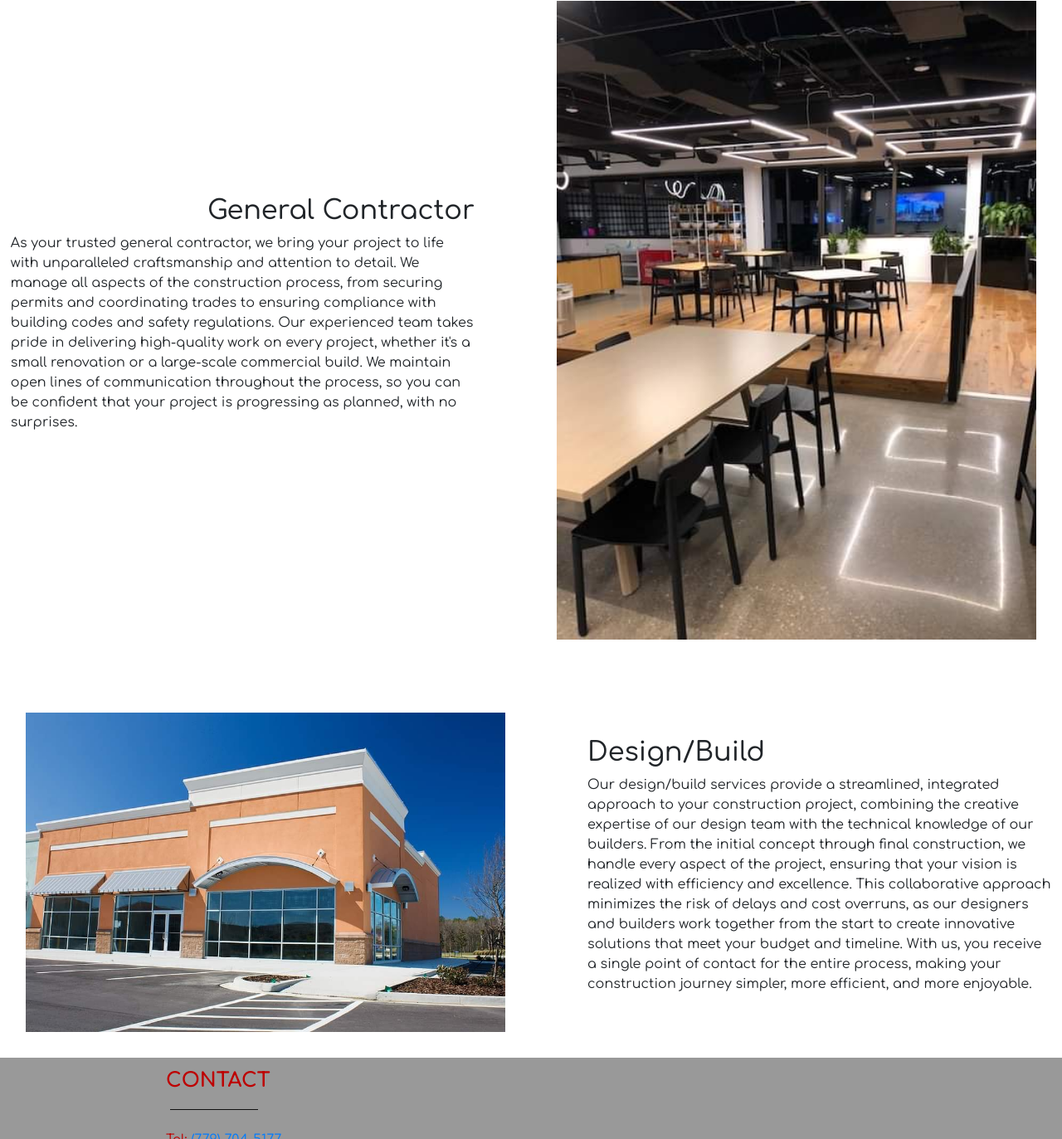
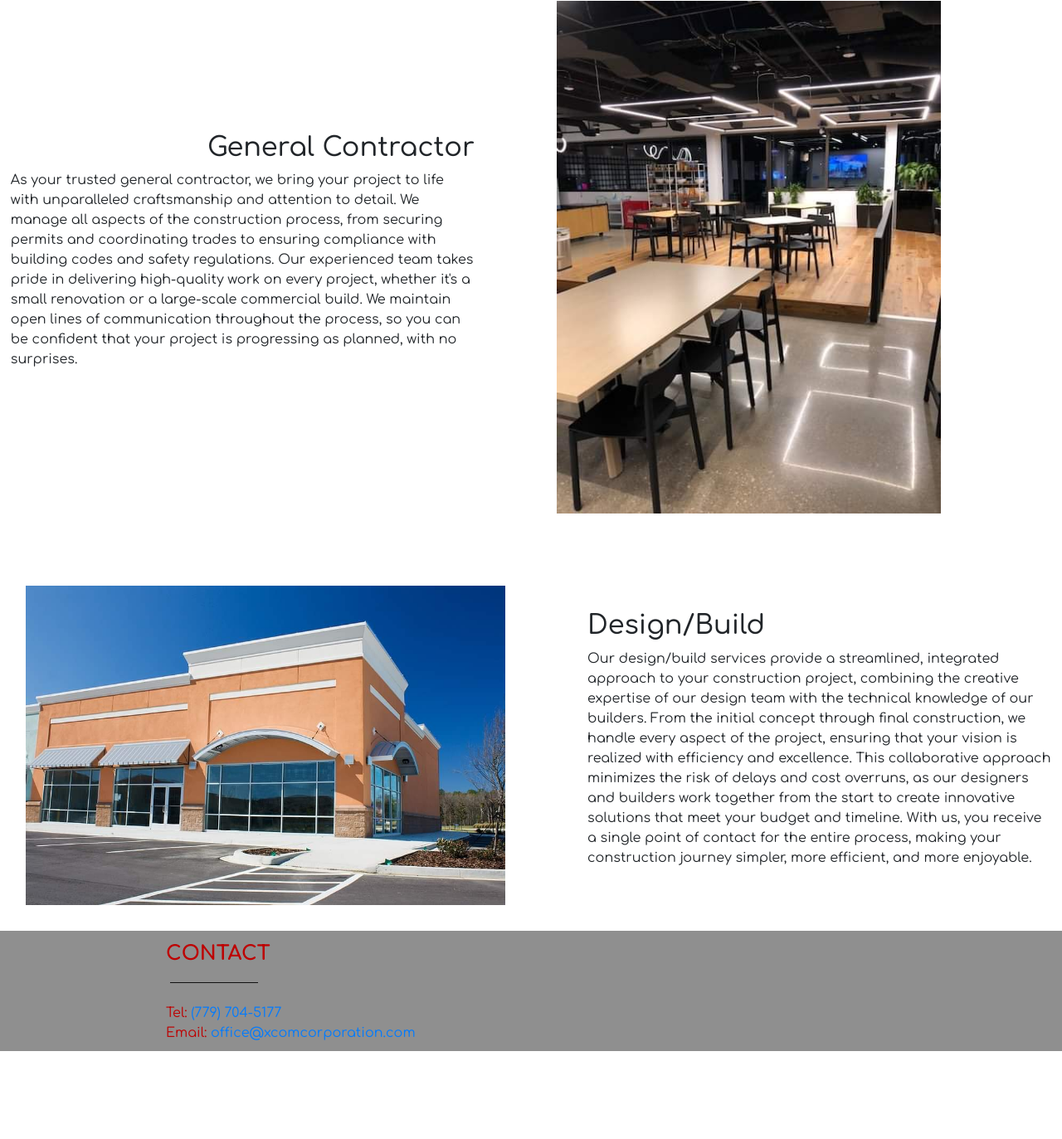
Before and after one commit to pathwaytls/xcomcorporation, a plain HTML site: page index.html in a window 1280 px wide. Shown: the part 1427-2800 px from the top of the page at 83% size. After the commit the page ends 2694 px from the top, so only its background shows below. Drawn offline with nearby package versions, Linux system fonts and the light colour scheme.

Commit message:
Update index.html

```diff
--- a/index.html
+++ b/index.html
@@ -23,7 +23,7 @@
     <title>XCOM Corporation</title>
 </head>
 <style>
-.navbar {padding:5px;background:#999;height:80px;width:100%;position:sticky;top:0;left:0;}
+.navbar {padding:5px;background:#45454599;height:80px;width:100%;position:sticky;top:0;left:0;-webkit-transition: all 0.3s ease;transition: all 0.3s ease;}
 .navbar a {color:#222;text-decoration:none;}
 .navdiv {display:flex;width:100%;justify-content:space-between;align-items:center;margin:0 10%;font-family:Comfortaa;}
 .navdiv {}
@@ -47,7 +47,7 @@
 .infotextright {display:flex;flex-direction:column;align-items:flex-start;margin-left:9%;font-family:Comfortaa;}
 .infologo {width:100%;max-width:450px;margin-left:9%;}
 .infoimg {width:100%;padding:3%;}
-.footer {background:#999;font-family:Comfortaa;}
+.footer {background:#45454599;font-family:Comfortaa;}
 .contactinfo {max-width:900px;margin:auto;padding:10px;color:#be0000;font-family:Comfortaa;}
 @media (min-width: 768px) {
   .sub-menu {display: grid; }
@@ -136,7 +136,7 @@ function toggleMenu() {
         </div>
         </div>
         <div class="infohalf" style="">
-            <img class="infoimg" title="Corporate Office Interior Project Done by Joseph Tarzian" src="/images/Corp%20Office%20-%201.jpg" />
+            <img class="infoimg" style="max-width:500px;" title="Corporate Office Interior Project Done by Joseph Tarzian" src="/images/Corp%20Office%20-%201.jpg" />
         </div>
     </div>
 </div>
```
